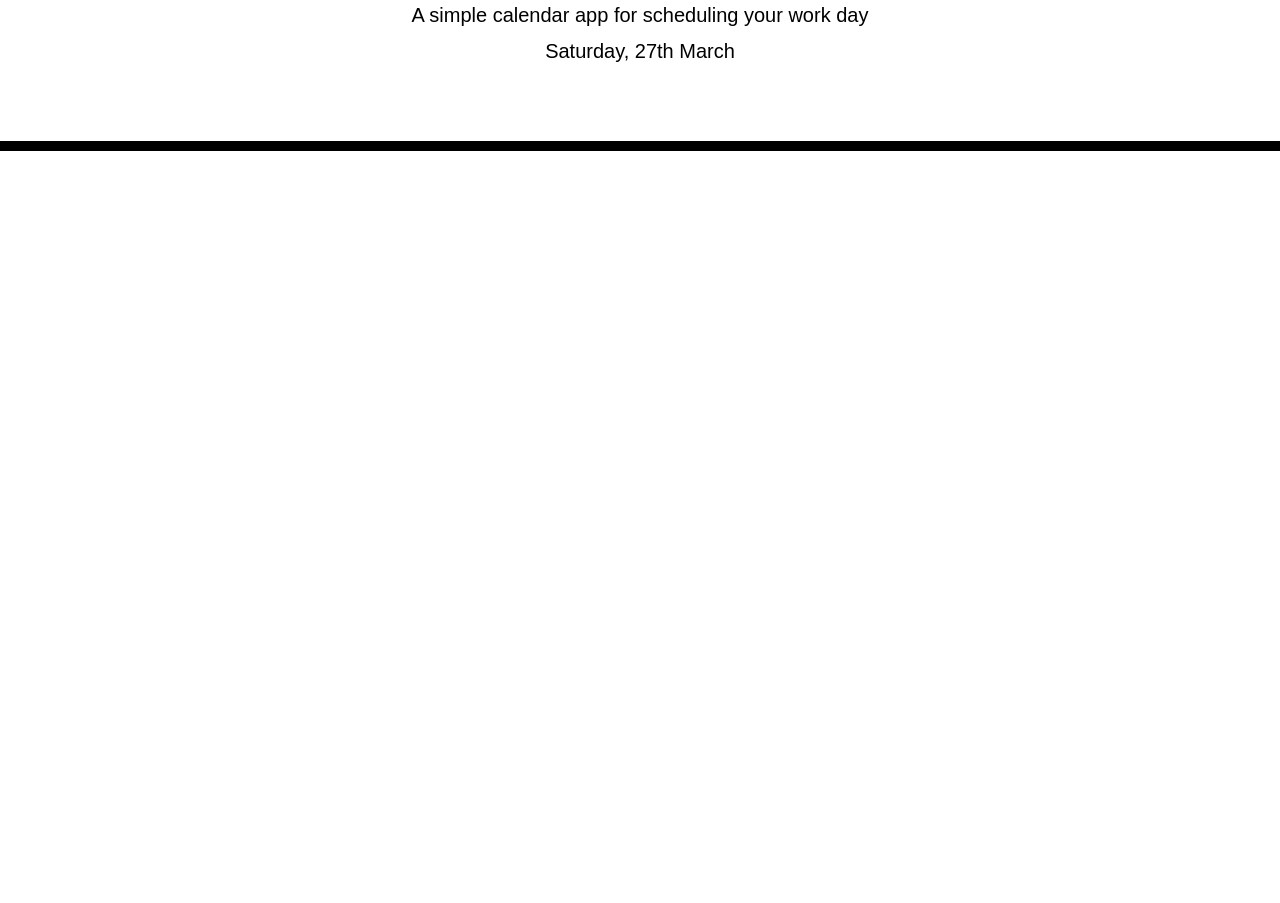
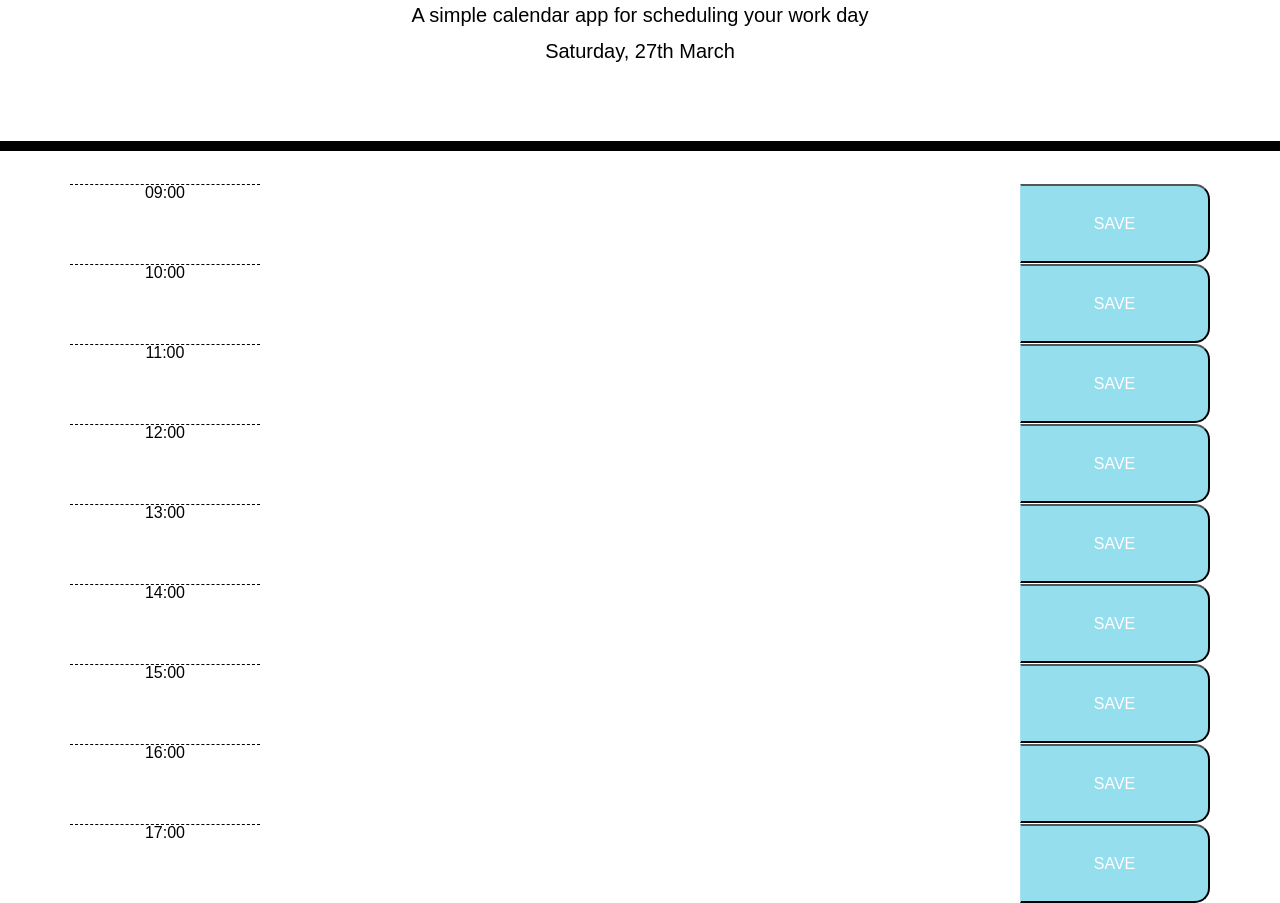
Before and after one commit to lauren-briggs/work-day-scheduler, a plain HTML site: page index.html in a window 1280 px wide. Shown: the part 169-1072 px from the top of the page. Before the commit the page ends 800 px from the top, so only its background shows below. Drawn offline with nearby package versions, Linux system fonts and the light colour scheme; a web font is replaced by a local one.

Commit message:
adding timeblocks using css bootstrap rows and cols

```diff
--- a/assets/css/style.css
+++ b/assets/css/style.css
@@ -60,10 +60,10 @@ textarea {
 }
 
 .saveBtn {
-  border-left: 1px solid black;
+  border-left: 1px solid rgb(167, 228, 247);
   border-top-right-radius: 15px;
   border-bottom-right-radius: 15px;
-  background-color: #06aed5;
+  background-color: #95deee;
   color: white;
 }
 
--- a/index.html
+++ b/index.html
@@ -23,6 +23,52 @@
   </header>
   <div class="container">
     <!-- Timeblocks go here -->
+    <div class="time-block row" id="09">
+      <div class="hour col-md-2">09:00</div>
+      <div class="description col-md-8"></div>
+      <button type="button" class="saveBtn col-md-2" id="save">SAVE</button>
+    </div>
+    <div class="time-block row" id="10">
+      <div class="hour col-md-2">10:00</div>
+      <div class="description col-md-8"></div>
+      <button type="button" class="saveBtn col-md-2" id="save">SAVE</button>
+    </div>
+    <div class="time-block row" id="11">
+      <div class="hour col-md-2">11:00</div>
+      <div class="description col-md-8"></div>
+      <button type="button" class="saveBtn col-md-2" id="save">SAVE</button>
+    </div>
+    <div class="time-block row" id="12">
+      <div class="hour col-md-2">12:00</div>
+      <div class="description col-md-8"></div>
+      <button type="button" class="saveBtn col-md-2" id="save">SAVE</button>
+    </div>
+    <div class="time-block row" id="13">
+      <div class="hour col-md-2">13:00</div>
+      <div class="description col-md-8"></div>
+      <button type="button" class="saveBtn col-md-2" id="save">SAVE</button>
+    </div>
+    <div class="time-block row" id="14">
+      <div class="hour col-md-2">14:00</div>
+      <div class="description col-md-8"></div>
+      <button type="button" class="saveBtn col-md-2" id="save">SAVE</button>
+    </div>
+    <div class="time-block row" id="15">
+      <div class="hour col-md-2">15:00</div>
+      <div class="description col-md-8"></div>
+      <button type="button" class="saveBtn col-md-2" id="save">SAVE</button>
+    </div>
+    <div class="time-block row" id="16">
+      <div class="hour col-md-2">16:00</div>
+      <div class="description col-md-8"></div>
+      <button type="button" class="saveBtn col-md-2" id="save">SAVE</button>
+    </div>
+    <div class="time-block row" id="17">
+      <div class="hour col-md-2">17:00</div>
+      <div class="description col-md-8"></div>
+      <button type="button" class="saveBtn col-md-2" id="save">SAVE</button>
+    </div>
+
   </div>
 
   <script src="https://cdnjs.cloudflare.com/ajax/libs/jquery/3.2.1/jquery.min.js"></script>
```
